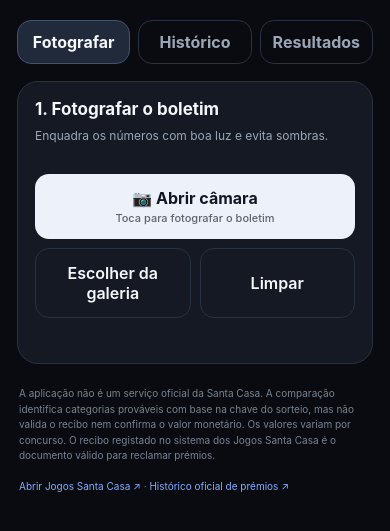
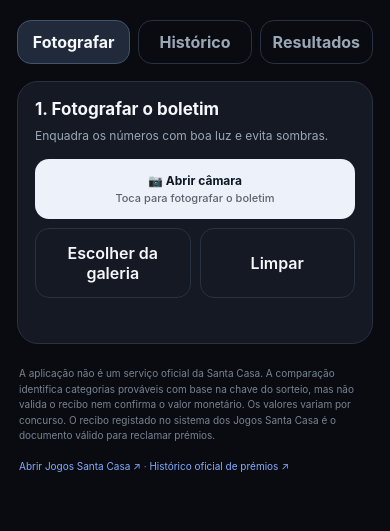
Before and after one commit to lfdlc1-cmyk/Verificar-Jogos, a plain HTML site: page index.html in a window 390 px wide. Shown: the part 219-750 px from the top of the page. Drawn offline with Linux system fonts and the light colour scheme; a script that the page names is missing.

Commit message:
Use native iPhone file input label to open camera

```diff
--- a/index.html
+++ b/index.html
@@ -11,7 +11,7 @@
 <title>Verifica Jogos</title>
 <style>
 :root{color-scheme:dark;--bg:#090b10;--panel:#141923;--panel2:#0e131c;--line:#293241;--muted:#9ba7b7;--fg:#f5f7fb;--blue:#83adff;--green:#5bdd9f;--red:#ff7777;--gold:#ffd477}
-*{box-sizing:border-box}.file-input{position:absolute!important;width:1px!important;height:1px!important;padding:0!important;margin:-1px!important;overflow:hidden!important;clip:rect(0,0,0,0)!important;white-space:nowrap!important;border:0!important}.camera-wrap{position:relative;margin-top:15px}.camera-wrap .file-input{position:absolute!important;inset:0!important;width:100%!important;height:100%!important;opacity:0!important;clip:auto!important;margin:0!important;z-index:3;cursor:pointer}body{margin:0;background:var(--bg);color:var(--fg);font:16px -apple-system,BlinkMacSystemFont,"Segoe UI",sans-serif}
+*{box-sizing:border-box}.file-input{position:absolute!important;width:1px!important;height:1px!important;padding:0!important;margin:-1px!important;overflow:hidden!important;clip:rect(0,0,0,0)!important;white-space:nowrap!important;border:0!important}.camera-wrap{margin-top:15px}.camera-label{display:block;width:100%;background:#edf2fa;color:#101722;border-radius:14px;padding:14px 15px;font-weight:700;text-align:center;cursor:pointer;margin:0}.camera-label small{display:block;font-size:11px;font-weight:500;opacity:.65;margin-top:3px}body{margin:0;background:var(--bg);color:var(--fg);font:16px -apple-system,BlinkMacSystemFont,"Segoe UI",sans-serif}
 main{max-width:600px;margin:auto;padding:calc(16px + env(safe-area-inset-top)) 17px calc(35px + env(safe-area-inset-bottom))}
 header{display:flex;justify-content:space-between;align-items:center;margin:5px 0 28px}.brand{font-size:20px;font-weight:800;letter-spacing:-.5px}.brand span{color:var(--blue)}.sub{font-size:12px;color:var(--muted);margin-top:4px}
 h1{font-size:30px;line-height:1.12;letter-spacing:-1px;margin:0 0 9px}h2{font-size:17px;margin:0 0 8px}p{color:var(--muted);line-height:1.48;margin:0}
@@ -42,7 +42,7 @@ label{display:block;color:var(--muted);font-size:12px;margin:15px 0 7px}.grid{di
 <section id="scan">
 <div class="card">
 <h2>1. Fotografar o boletim</h2><p class="sub">Enquadra os números com boa luz e evita sombras.</p>
-<div class="camera-wrap"><input id="photo" class="file-input" type="file" accept="image/*" capture="environment" aria-label="Abrir câmara e fotografar boletim"><button class="primary" id="take" type="button">📷 Abrir câmara<small>Toca para fotografar o boletim</small></button></div>
+<div class="camera-wrap"><input id="photo" class="file-input" type="file" accept="image/*" capture="environment" aria-label="Fotografar boletim"><label class="camera-label" for="photo">📷 Abrir câmara<small>Toca para fotografar o boletim</small></label></div>
 <div class="row" style="margin-top:9px"><button class="secondary" id="gallery">Escolher da galeria</button><button class="secondary" id="reset">Limpar</button></div>
 <img id="preview" alt="Fotografia do boletim">
 <div id="ocrStatus" class="status" aria-live="polite"></div>
```
